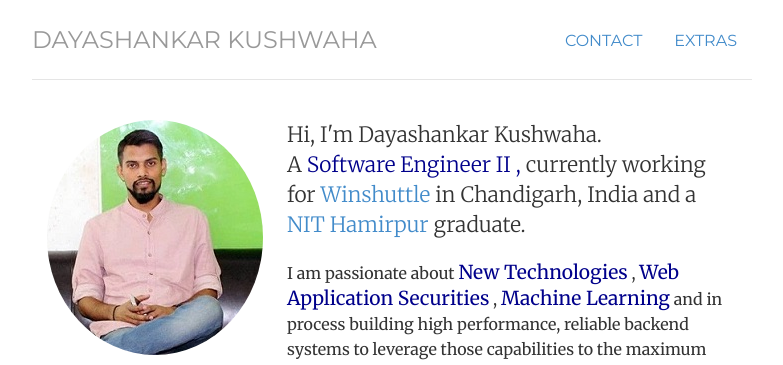
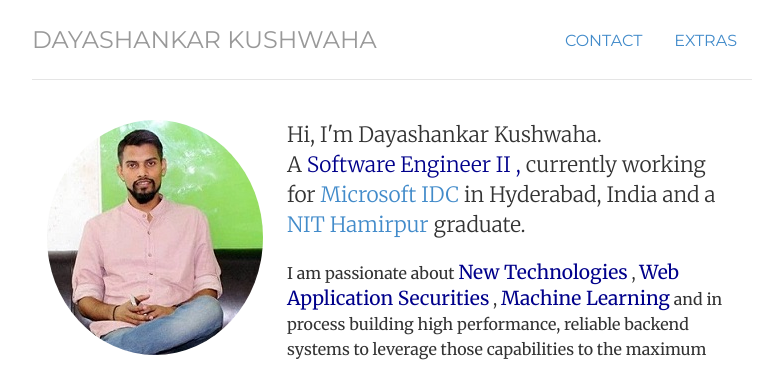
Before and after one commit to daya-shankar07/daya-shankar07.github.io, a Jekyll site: the page built from index.html, in a window 1280 px wide. Shown: the top 365 px of the page, without its empty margins (248-1031 px from the left). Built offline with Jekyll 4.4.1, drawn with Linux system fonts in a browser that asks for light colours.

Commit message:
update about new org

```diff
--- a/index.html
+++ b/index.html
@@ -2,7 +2,7 @@
 layout: default
 title: dayashankar.github.io
 contact: passive
-description: Dayashankar Kushwaha - Chandigarh, India - Software Design Engineer.
+description: Dayashankar Kushwaha - Hyderabad, India - Software Engineer II .
 updateDate: 2018/02/14
 ---
 
@@ -19,9 +19,9 @@ updateDate: 2018/02/14
 		 A
 		<span itemprop="jobTitle" class="highlightLess">Software Engineer II ,</span>
 		 currently working for
-		<a itemprop="worksFor" href="https://www.winshuttle.com/" target="_blank">Winshuttle</a>
+		<a itemprop="worksFor" href="https://www.microsoft.com/en-in/msidc/hyderabad-campus.aspx" target="_blank">Microsoft IDC</a>
 		 in
-		<span itemprop="homeLocation workLocation">Chandigarh, India</span>
+		<span itemprop="homeLocation workLocation">Hyderabad, India</span>
 		 and a
 		<a itemprop="alumniOf affiliation" href="http://nith.ac.in/" target="_blank">NIT Hamirpur</a>
 		 graduate.
```
